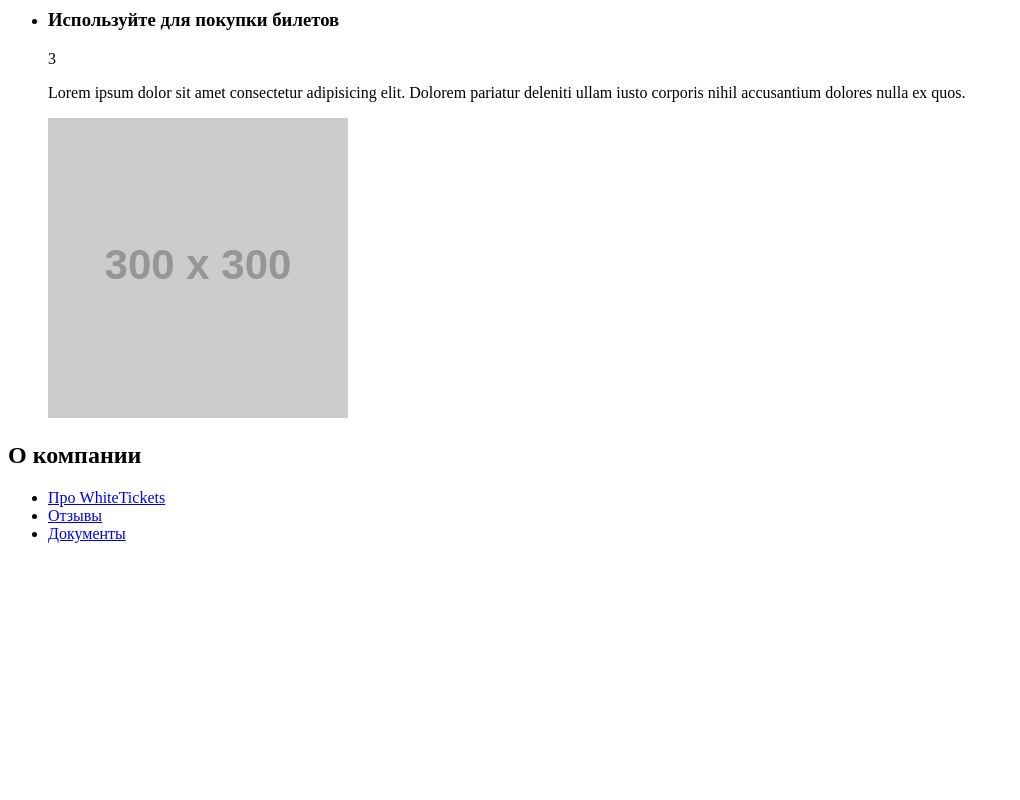
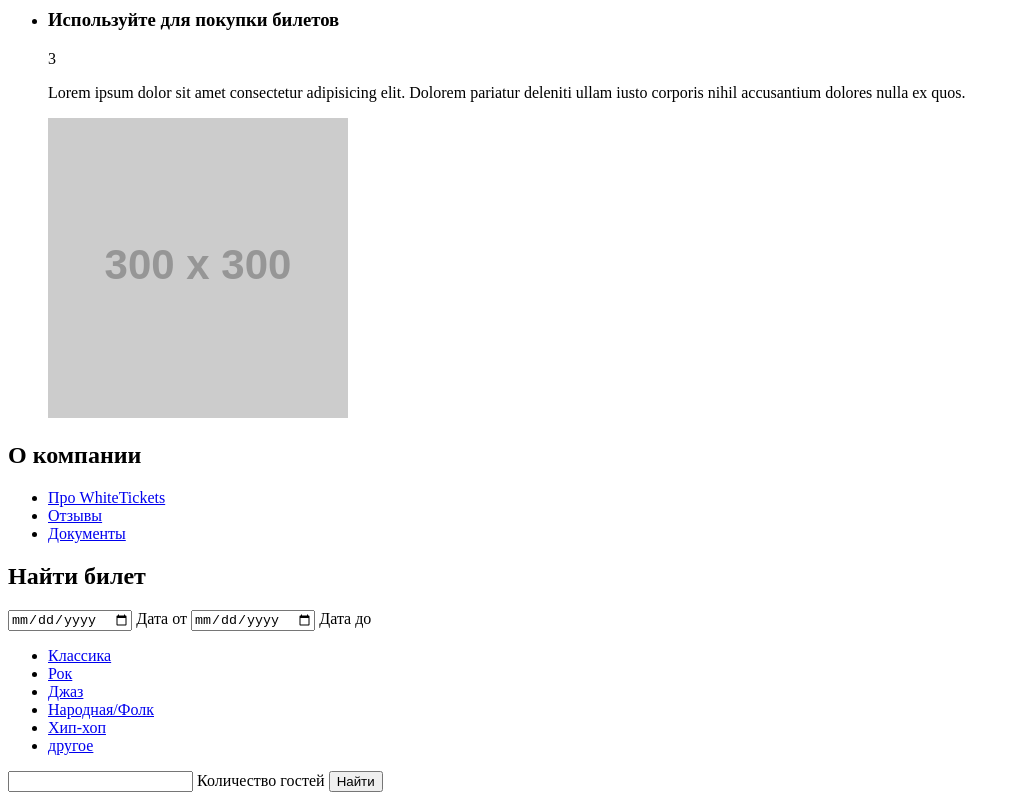
Before and after one commit to HuvosFromDarnassus/WSR_Probe, a plain HTML site: page index.html in a window 1280 px wide. Shown: the part 1147-1947 px from the top of the page, without its empty margins (0-1020 px from the left). Before the commit the page ends 1706 px from the top, so only its background shows below. Drawn offline with Linux system fonts and the light colour scheme; placeholder pictures from the web are drawn by us.

Commit message:
Find ticket section

```diff
--- a/index.html
+++ b/index.html
@@ -75,6 +75,7 @@
             </ul>
          </section>
 
+         <!-- О компании -->
          <section>
             <h2>О компании</h2>
 
@@ -84,6 +85,34 @@
                <li><a href="#">Документы</a></li>
             </ul>
          </section>
+
+         <!-- Найти билет -->
+         <section>
+            <h2>Найти билет</h2>
+
+            <form>
+               <input type="date">
+               <label for="">Дата от</label>
+
+               <input type="date">
+               <label for="">Дата до</label>
+
+               <!-- Выпадающее меню -->
+               <ul>
+                  <li><a href="#">Классика</a></li>
+                  <li><a href="#">Рок</a></li>
+                  <li><a href="#">Джаз</a></li>
+                  <li><a href="#">Народная/Фолк</a></li>
+                  <li><a href="#">Хип-хоп</a></li>
+                  <li><a href="#">другое</a></li>
+               </ul>
+
+               <input type="number">
+               <label for="">Количество гостей</label>
+
+               <button type="submit">Найти</button>
+            </form>
+         </section>
       </body>
 
       <!-- FOOTER -->
```
